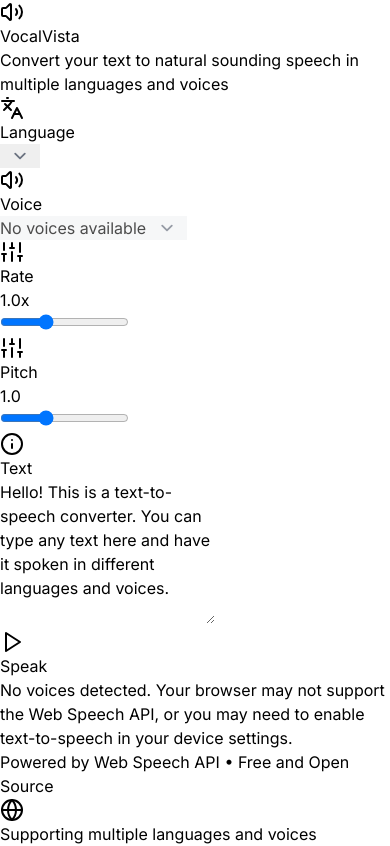
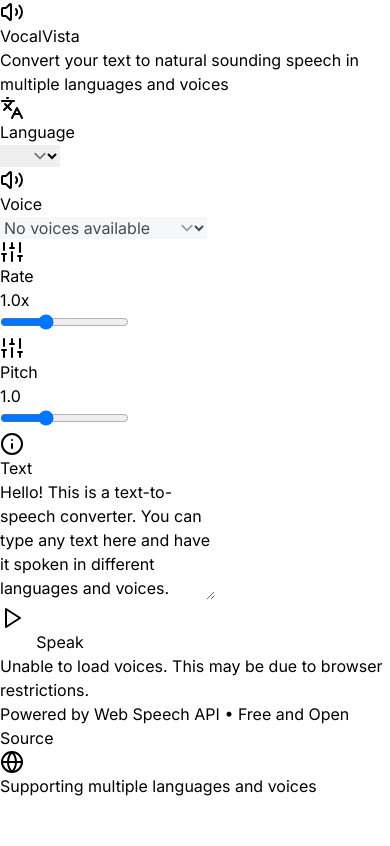
Before and after one commit to ayushsalunkhe/tts, a React (Vite) app: page / in a window 390 px wide. Built offline with nearby package versions, Linux system fonts and the light colour scheme.

Commit message:
Update TextToSpeech.tsx

```diff
--- a/src/components/TextToSpeech.tsx
+++ b/src/components/TextToSpeech.tsx
@@ -1,5 +1,5 @@
 import { useState, useEffect, useRef } from 'react';
-import { Info, Languages, Loader, Play, SlidersVertical, Square, Volume2 } from 'lucide-react';
+import { Info, Languages, Loader, Play, SlidersVertical, Smartphone, Square, Volume2 } from 'lucide-react';
 
 interface Voice {
   name: string;
@@ -19,15 +19,35 @@
   const [selectedLanguage, setSelectedLanguage] = useState<string>('');
   const [isSpeaking, setIsSpeaking] = useState<boolean>(false);
   const [loadingVoices, setLoadingVoices] = useState<boolean>(true);
+  const [isMobile, setIsMobile] = useState<boolean>(false);
+  const [apiError, setApiError] = useState<string | null>(null);
   const synth = useRef<SpeechSynthesis | null>(null);
+
+  // Check if device is mobile
+  useEffect(() => {
+    const checkMobile = () => {
+      const userAgent = navigator.userAgent.toLowerCase();
+      const isMobileDevice = /android|webos|iphone|ipad|ipod|blackberry|iemobile|opera mini/i.test(userAgent);
+      setIsMobile(isMobileDevice);
+    };
+
+    checkMobile();
+    window.addEventListener('resize', checkMobile);
+
+    return () => {
+      window.removeEventListener('resize', checkMobile);
+    };
+  }, []);
 
   // Initialize speech synthesis
   useEffect(() => {
     if (typeof window !== 'undefined') {
+      try {
         synth.current = window.speechSynthesis;
 
         // Function to load voices
         const loadVoices = () => {
+          try {
             const availableVoices = synth.current?.getVoices() || [];
             if (availableVoices.length > 0) {
               setLoadingVoices(false);
@@ -56,6 +76,18 @@
                   setSelectedVoice(langGroups[defaultLang][0].name);
                 }
               }
+
+              setApiError(null);
+            } else {
+              // If no voices available after load, set error
+              if (!loadingVoices) {
+                setApiError("No voices detected. This may be due to browser restrictions on mobile.");
+              }
+            }
+          } catch (err) {
+            console.error("Error loading voices:", err);
+            setApiError("Error loading voices. Your browser may have limited TTS support.");
+            setLoadingVoices(false);
           }
         };
 
@@ -74,8 +106,11 @@
           }
           if (voices.length === 0) {
             setLoadingVoices(false);
+            if (!apiError) {
+              setApiError("Unable to load voices. This may be due to browser restrictions.");
             }
-      }, 2000);
+          }
+        }, 3000);
 
         return () => {
           clearTimeout(timeoutId);
@@ -83,6 +118,11 @@
             synth.current?.cancel();
           }
         };
+      } catch (err) {
+        console.error("Speech synthesis initialization error:", err);
+        setApiError("Your browser doesn't support the Web Speech API or has limited functionality.");
+        setLoadingVoices(false);
+      }
     }
   }, []);
 
@@ -96,6 +136,7 @@
   // Handle speech synthesis
   const speak = () => {
     if (synth.current && text) {
+      try {
         // Cancel any ongoing speech
         if (synth.current.speaking) {
           synth.current.cancel();
@@ -115,9 +156,18 @@
         // Set event handlers
         utterance.onstart = () => setIsSpeaking(true);
         utterance.onend = () => setIsSpeaking(false);
-      utterance.onerror = () => setIsSpeaking(false);
+        utterance.onerror = (event) => {
+          console.error("Speech synthesis error:", event);
+          setIsSpeaking(false);
+          setApiError(`Error playing speech: ${event.error}`);
+        };
 
         synth.current.speak(utterance);
+        setApiError(null);
+      } catch (err) {
+        console.error("Error during speech synthesis:", err);
+        setApiError("Error generating speech. Try a different browser or device.");
+      }
     }
   };
 
@@ -128,8 +178,27 @@
     }
   };
 
+  // Force dropdown to work properly on iOS
+  const focusDropdown = (event: React.MouseEvent<HTMLSelectElement>) => {
+    // This helps with iOS Safari issues where select elements don't respond properly
+    event.currentTarget.blur();
+    event.currentTarget.focus();
+  };
+
   return (
-    <div className="p-6">
+    <div className="p-4 md:p-6">
+      {isMobile && (
+        <div className="mb-6 p-3 border border-blue-300 bg-blue-50 dark:bg-blue-900/30 dark:border-blue-800 rounded-lg">
+          <div className="flex items-start">
+            <Smartphone className="mt-0.5 h-5 w-5 text-blue-600 dark:text-blue-400 flex-shrink-0 mr-2" />
+            <p className="text-blue-800 dark:text-blue-200 text-sm">
+              Mobile detected. Some browsers on mobile devices may have limited text-to-speech capabilities.
+              If dropdown menus don't work, try tapping twice or using a different browser.
+            </p>
+          </div>
+        </div>
+      )}
+
       <div className="mb-6">
         <div className="flex items-center mb-2">
           <Languages className="mr-2 h-5 w-5 text-indigo-600 dark:text-indigo-400" />
@@ -137,10 +206,12 @@
         </div>
         <select
           id="language"
-          className="w-full p-3 text-base border border-gray-300 dark:border-gray-600 rounded-lg bg-white dark:bg-gray-700 focus:ring-2 focus:ring-indigo-500 dark:focus:ring-indigo-400 focus:border-indigo-500 dark:focus:border-indigo-400 outline-none transition appearance-none min-h-[48px] mobile:min-h-[44px]"
+          className="w-full p-2 border border-gray-300 dark:border-gray-600 rounded-lg bg-white dark:bg-gray-700 focus:ring-2 focus:ring-indigo-500 dark:focus:ring-indigo-400 focus:border-indigo-500 dark:focus:border-indigo-400 outline-none transition appearance-none cursor-pointer"
           value={selectedLanguage}
           onChange={(e) => setSelectedLanguage(e.target.value)}
+          onClick={focusDropdown}
           disabled={loadingVoices}
+          style={{ WebkitAppearance: 'menulist' }}
         >
           {loadingVoices ? (
             <option>Loading languages...</option>
@@ -161,10 +232,12 @@
         </div>
         <select
           id="voice"
-          className="w-full p-3 text-base border border-gray-300 dark:border-gray-600 rounded-lg bg-white dark:bg-gray-700 focus:ring-2 focus:ring-indigo-500 dark:focus:ring-indigo-400 focus:border-indigo-500 dark:focus:border-indigo-400 outline-none transition appearance-none min-h-[48px] mobile:min-h-[44px]"
+          className="w-full p-2 border border-gray-300 dark:border-gray-600 rounded-lg bg-white dark:bg-gray-700 focus:ring-2 focus:ring-indigo-500 dark:focus:ring-indigo-400 focus:border-indigo-500 dark:focus:border-indigo-400 outline-none transition appearance-none cursor-pointer"
           value={selectedVoice}
           onChange={(e) => setSelectedVoice(e.target.value)}
+          onClick={focusDropdown}
           disabled={loadingVoices || !selectedLanguage}
+          style={{ WebkitAppearance: 'menulist' }}
         >
           {loadingVoices ? (
             <option>Loading voices...</option>
@@ -197,7 +270,7 @@
             step="0.1"
             value={rate}
             onChange={(e) => setRate(parseFloat(e.target.value))}
-            className="w-full h-2 bg-gray-200 dark:bg-gray-700 rounded-lg appearance-none cursor-pointer accent-indigo-600 dark:accent-indigo-400"
+            className="w-full h-3 bg-gray-200 dark:bg-gray-700 rounded-lg appearance-none cursor-pointer accent-indigo-600 dark:accent-indigo-400"
           />
         </div>
 
@@ -217,7 +290,7 @@
             step="0.1"
             value={pitch}
             onChange={(e) => setPitch(parseFloat(e.target.value))}
-            className="w-full h-2 bg-gray-200 dark:bg-gray-700 rounded-lg appearance-none cursor-pointer accent-indigo-600 dark:accent-indigo-400"
+            className="w-full h-3 bg-gray-200 dark:bg-gray-700 rounded-lg appearance-none cursor-pointer accent-indigo-600 dark:accent-indigo-400"
           />
         </div>
       </div>
@@ -231,7 +304,7 @@
           id="text"
           value={text}
           onChange={(e) => setText(e.target.value)}
-          rows={6}
+          rows={5}
           className="w-full p-3 border border-gray-300 dark:border-gray-600 rounded-lg bg-white dark:bg-gray-700 focus:ring-2 focus:ring-indigo-500 dark:focus:ring-indigo-400 focus:border-indigo-500 dark:focus:border-indigo-400 outline-none transition"
           placeholder="Enter text to convert to speech..."
         />
@@ -242,7 +315,8 @@
           <button
             onClick={speak}
             disabled={!text || loadingVoices || !selectedVoice}
-            className="flex items-center justify-center gap-2 bg-indigo-600 hover:bg-indigo-700 text-white font-medium py-2 px-6 rounded-lg transition disabled:opacity-50 disabled:cursor-not-allowed"
+            className="flex items-center justify-center gap-2 bg-indigo-600 hover:bg-indigo-700 text-white font-medium py-3 px-6 rounded-lg transition disabled:opacity-50 disabled:cursor-not-allowed"
+            style={{ minWidth: '120px' }}
           >
             {loadingVoices ? (
               <>
@@ -259,7 +333,8 @@
         ) : (
           <button
             onClick={stopSpeaking}
-            className="flex items-center justify-center gap-2 bg-red-600 hover:bg-red-700 text-white font-medium py-2 px-6 rounded-lg transition"
+            className="flex items-center justify-center gap-2 bg-red-600 hover:bg-red-700 text-white font-medium py-3 px-6 rounded-lg transition"
+            style={{ minWidth: '120px' }}
           >
             <Square className="h-5 w-5" />
             Stop
@@ -267,10 +342,24 @@
         )}
       </div>
 
-      {voices.length === 0 && !loadingVoices && (
+      {apiError && (
+        <div className="mt-6 p-4 border border-yellow-300 bg-yellow-50 dark:bg-yellow-900/30 dark:border-yellow-800 rounded-lg">
+          <p className="text-yellow-800 dark:text-yellow-200 text-sm">
+            {apiError}
+          </p>
+          {isMobile && (
+            <p className="text-yellow-700 dark:text-yellow-300 text-sm mt-2">
+              Mobile tip: If you can't select options, try rotating your device to landscape mode or use a desktop browser for full functionality.
+            </p>
+          )}
+        </div>
+      )}
+
+      {voices.length === 0 && !loadingVoices && !apiError && (
         <div className="mt-6 p-4 border border-yellow-300 bg-yellow-50 dark:bg-yellow-900/30 dark:border-yellow-800 rounded-lg">
           <p className="text-yellow-800 dark:text-yellow-200 text-sm">
             No voices detected. Your browser may not support the Web Speech API, or you may need to enable text-to-speech in your device settings.
+            {isMobile && " Mobile browsers often have limited TTS support."}
           </p>
         </div>
       )}
```
Lines whose indentation alone changed are shown as unchanged.
